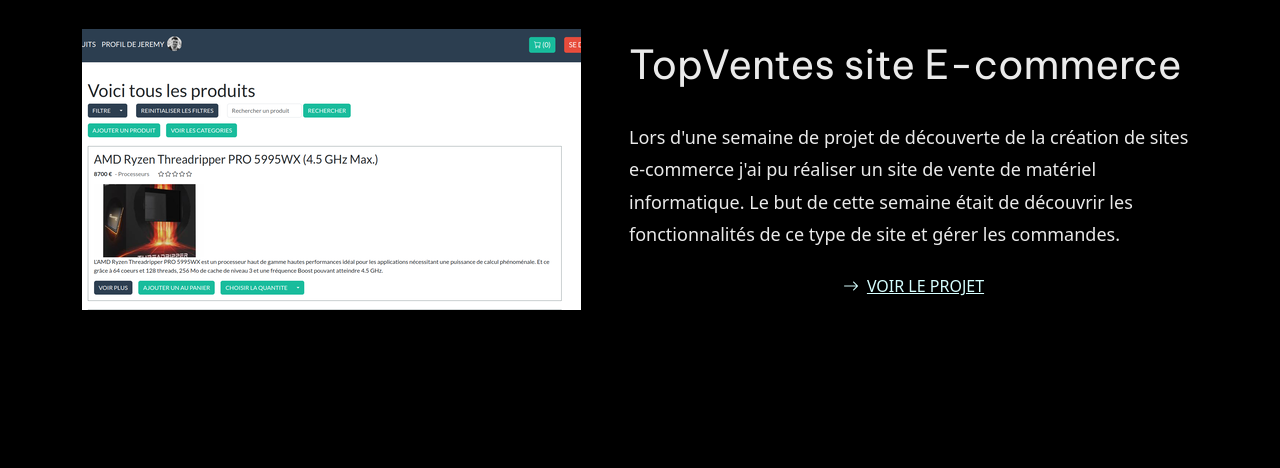
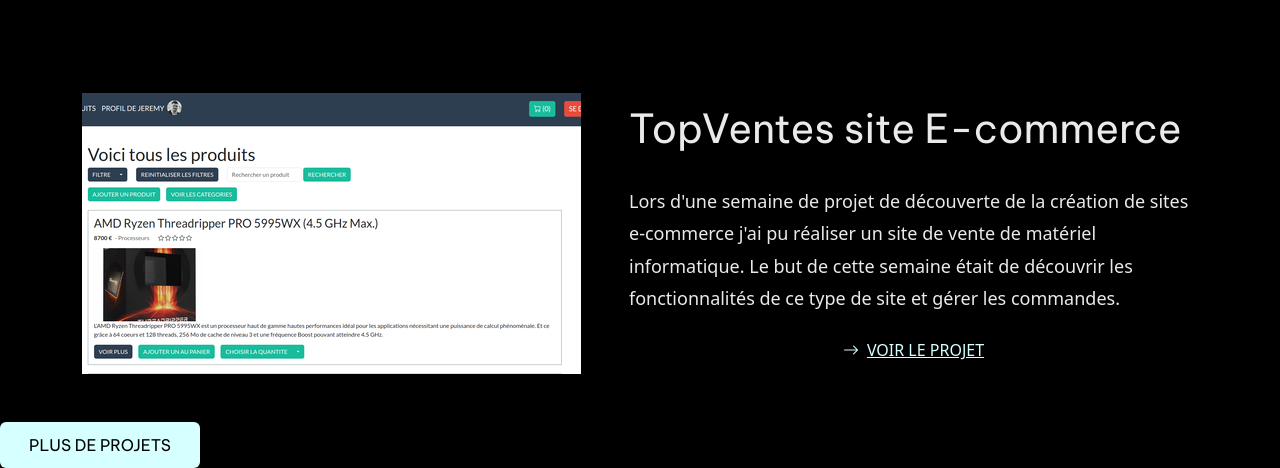
Before and after one commit to JeremyDuc73/portfolioDevWeb, a plain HTML site: page index.html in a window 1280 px wide. Shown: the part 1396-1864 px from the top of the page. Before the commit the page ends 1754 px from the top, so only its background shows below. Drawn offline with nearby package versions, Linux system fonts and the light colour scheme; a web font is replaced by a local one.

Commit message:
thursday 28/09

```diff
--- a/index.html
+++ b/index.html
@@ -39,6 +39,7 @@
 <h2><span>projets -</span>dev / creation de sites web</h2>
 <hr class="separateurh2">
 
+<div class="d-flex flex-column justify-content-center">
     <div class="container d-flex mt-5 mb-5">
         <img src="img/pekomon.png" alt="image du jeu pekomon">
         <div class="d-flex flex-column justify-content-center ms-5">
@@ -50,7 +51,6 @@
             </div>
         </div>
     </div>
-
     <div class="container d-flex mt-5 mb-5">
         <img src="img/topventes.png" alt="image du jeu pekomon">
         <div class="d-flex flex-column justify-content-center ms-5">
@@ -61,6 +61,10 @@
             </div>
         </div>
     </div>
+    <div class="btn btnprojets">
+        <p class="plusdeprojets">plus de projets</p>
+    </div>
+</div>
 <script src="https://cdn.jsdelivr.net/npm/bootstrap@5.3.0/dist/js/bootstrap.bundle.min.js" integrity="sha384-geWF76RCwLtnZ8qwWowPQNguL3RmwHVBC9FhGdlKrxdiJJigb/j/68SIy3Te4Bkz" crossorigin="anonymous"></script>
 <script src="main.js"></script>
 </body>
--- a/style.css
+++ b/style.css
@@ -107,3 +107,20 @@ h3{
     color: var(--bleuciel);
     font-size: 16px;
 }
+
+.btnprojets{
+    background-color: var(--bleuciel);
+    display: flex;
+    align-items: center;
+    justify-content: center;
+    padding: 10px;
+    width: 200px;
+}
+.plusdeprojets{
+    text-transform: uppercase;
+    padding: 0;
+    margin : 0;
+    font-size: 16px;
+    color: var(--noir);
+    font-family: 'Be Vietnam Pro', sans-serif;
+}
```
Lines whose indentation alone changed are shown as unchanged.
